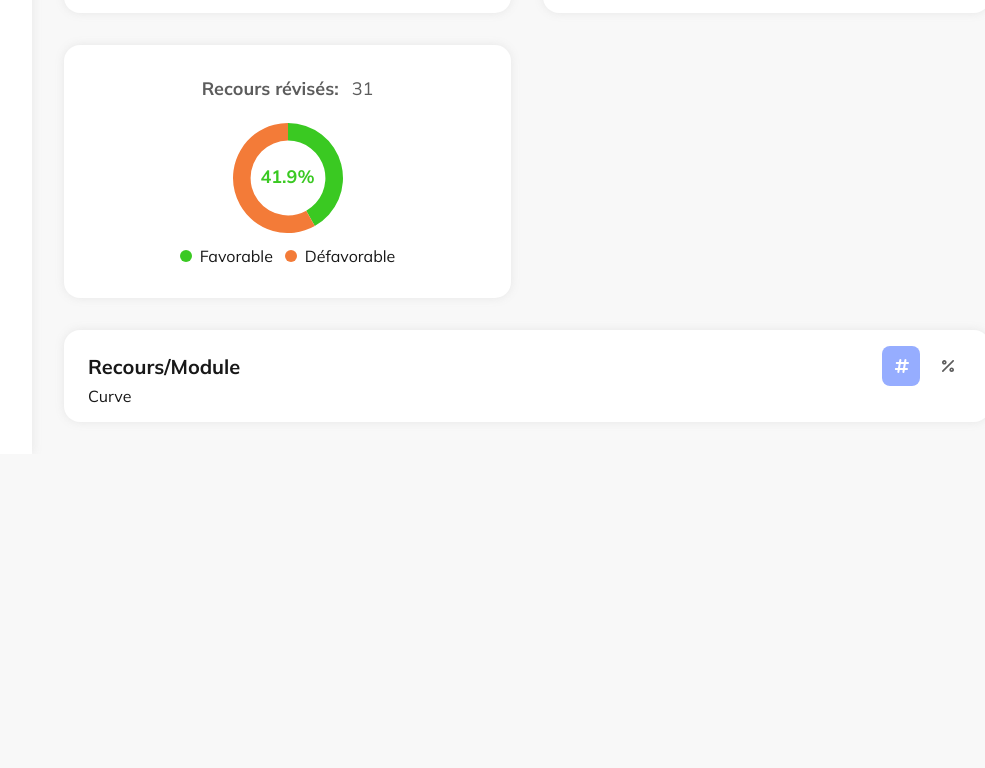
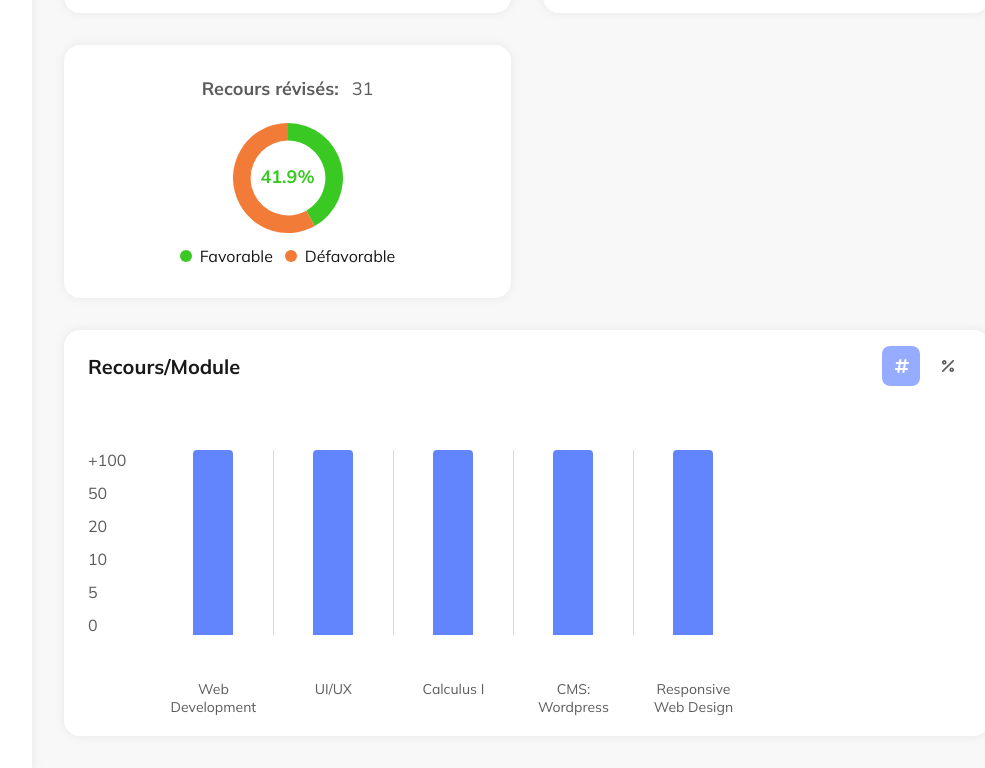
Before and after one commit to AnisKehila/corrigetype_client, a React (Vite) app: page / in a window 1280 px wide. Shown: the part 378-1146 px from the top of the page, without its empty margins (258-1243 px from the left). Before the commit the page ends 832 px from the top, so only its background shows below. Built offline with nearby package versions, Linux system fonts and the light colour scheme.

Commit message:
progress in curve

```diff
--- a/src/assets/style/style.scss
+++ b/src/assets/style/style.scss
@@ -430,6 +430,69 @@ a {
                             svg {
                                 path {
                                     fill: #FFF
+                                }
+                            }
+                        }
+                    }
+                }
+                .curve {
+                    display: flex;
+                    overflow-y: auto;
+                    color: $text_secondary;
+                    margin-top: 64px;
+                    gap: 47px;
+                    align-items: end;
+                    justify-content: stretch;
+                    .values {
+                        display: flex;
+                        flex-direction: column-reverse;
+                        gap: 13px;
+                        margin-bottom: 85px;
+                    }
+                    .properties {
+                        display: flex;
+                        align-self: stretch;
+                        gap: 40px;
+                        align-items: end;
+                        .property {
+                            width: 80px;
+                            height: 100%;
+                            display: flex;
+                            justify-content: flex-end;
+                            flex-direction: column;
+                            align-items: center;
+                            font-size: 14px;
+                            position: relative;
+                            &:not(:last-child) {
+                                &::after {
+                                    content: "";
+                                    position: absolute;
+                                    top: -85px;
+                                    left: 125%;
+                                    height: 100%;
+                                    width: 1px;
+                                    background-color: #D7D7D7;
+                                }
+                            }
+                            .name {
+                                text-align: center;
+                                padding-top: 45px;
+                                min-height: 85px;
+                            }
+                            .value {
+                                position: relative;
+                                height: 100%;
+
+                                &::before {
+                                    content: "";
+                                    position: absolute;
+                                    bottom: 0;
+                                    left: 50%;
+                                    transform: translateX(-50%);
+                                    height: 100%;
+                                    width: 40px;
+                                    border-radius: 4px 4px 0 0;
+                                    background-color: #6284FD;
                                 }
                             }
                         }
--- a/src/components/Curve.jsx
+++ b/src/components/Curve.jsx
@@ -1,8 +1,19 @@
 import React from 'react'
 
 export default function Curve({valuesRange, properties}) {
-    console.log(properties)
     return (
-        <div>Curve</div>
+        <div className='curve'>
+            <div className="values">
+                {valuesRange.map(value => <span className='value' key={value}>{value}</span>)}
+            </div>
+            <div className="properties">
+                {properties.map(property =>
+                    <div className="property" key={property.property}>
+                        <div className="value">{property.propertyValue}</div>
+                        <div className="name">{property.property}</div>
+                    </div>
+                )}
+            </div>
+        </div>
     )
 }
--- a/src/pages/Teacher/BoardTable.jsx
+++ b/src/pages/Teacher/BoardTable.jsx
@@ -7,6 +7,7 @@ export default function BoardTable() {
 
   const modules = data.modules;
   const moduleCount = modules.length;
+  const curveProps = [];
   let filledModules = 0;
   let totalRecours = 0;
   let revisedRecours = 0;
@@ -17,6 +18,7 @@ export default function BoardTable() {
       totalRecours += module.numberOfRecours;
       revisedRecours += module.revisedRecours;
       positiveRecours += module.positiveRecours;
+      curveProps.push({property: module.name, propertyValue: module.numberOfRecours})
     }
   });
   const filledModulesRatio = Math.round((filledModules * 100 / moduleCount) * 10) / 10;
@@ -52,7 +54,7 @@ export default function BoardTable() {
             <span className="ratio"><PercentIcon /></span>
           </div>
         </div>
-        <Curve properties={modules} valuesRange={[0, 5, 10, 20, 50, 100]}/>
+        <Curve properties={curveProps} valuesRange={["0", "5", "10", "20", "50", "+100"]}/>
       </div>
     </>
   )
```
